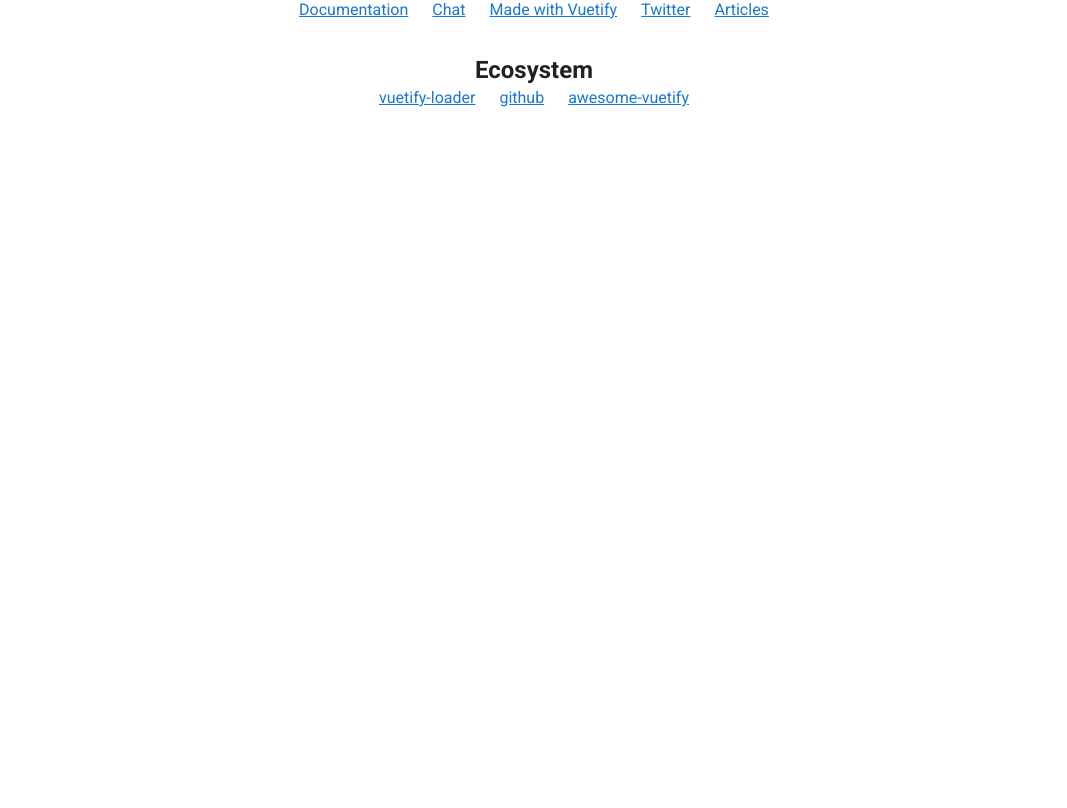
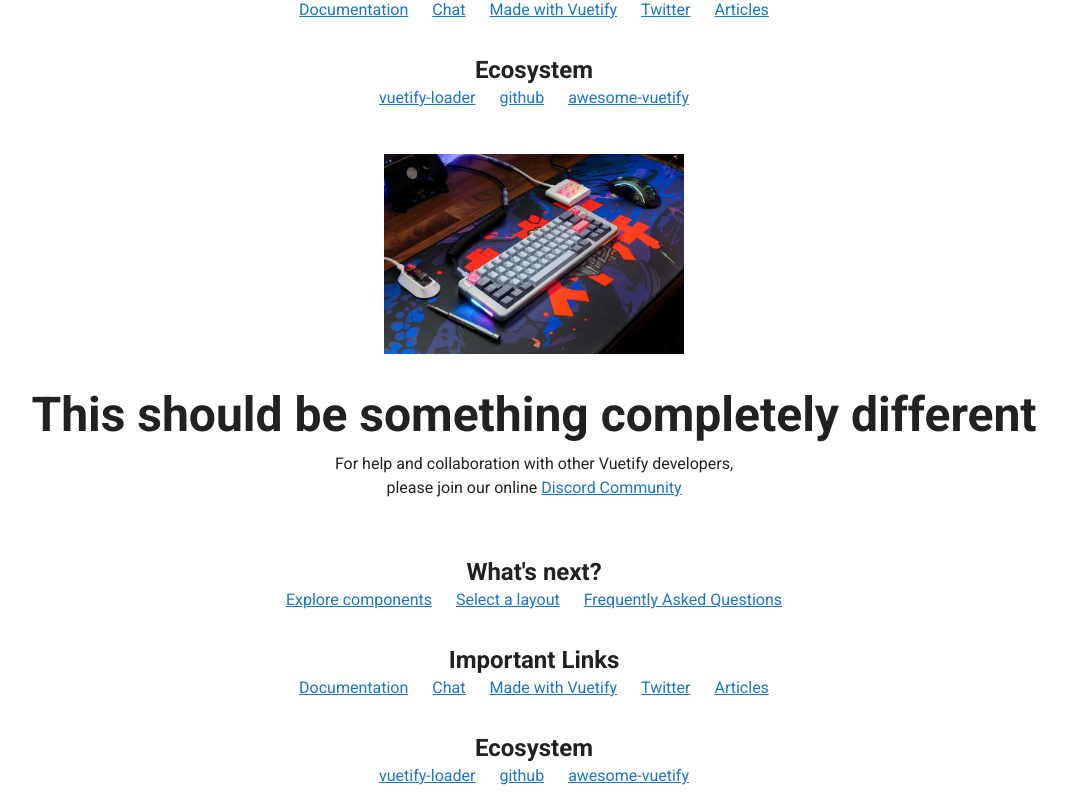
Before and after one commit to antholuo/enghack2021, a Vue app in the folder website/: page / in a window 1280 px wide. Shown: the part 612-1420 px from the top of the page, without its empty margins (106-1173 px from the left). Before the commit the page ends 800 px from the top, so only its background shows below. Built offline with nearby package versions, Linux system fonts and the light colour scheme.

Commit message:
Added section to site

```diff
--- a/website/src/App.vue
+++ b/website/src/App.vue
@@ -2,7 +2,7 @@
   <v-app>
     <v-app-bar
       app
-      color="primary"
+      color="secondary"
       dark
     >
       <div class="d-flex align-center">
@@ -32,25 +32,28 @@
         target="_blank"
         text
       >
-        <span class="mr-2">Latest Release</span>
+        <span class="mr-2">Go to the github</span>
         <v-icon>mdi-open-in-new</v-icon>
       </v-btn>
     </v-app-bar>
 
     <v-main>
       <HelloWorld/>
+      <annitest/>
     </v-main>
   </v-app>
 </template>
 
 <script>
 import HelloWorld from './components/HelloWorld';
+import annitest from './components/annitest';
 
 export default {
   name: 'App',
 
   components: {
     HelloWorld,
+    annitest,
   },
 
   data: () => ({
--- /dev/null
+++ b/website/src/components/annitest.vue
@@ -0,0 +1,151 @@
+<template>
+  <v-container>
+    <v-row class="text-center">
+      <v-col cols="12">
+        <v-img
+          :src="require('../assets/temp_keyb.jpg')"
+          class="my-3"
+          contain
+          height="200"
+        />
+      </v-col>
+
+      <v-col class="mb-4">
+        <h1 class="display-2 font-weight-bold mb-3">
+          This should be something completely different
+        </h1>
+
+        <p class="subheading font-weight-regular">
+          For help and collaboration with other Vuetify developers,
+          <br>please join our online
+          <a
+            href="https://community.vuetifyjs.com"
+            target="_blank"
+          >Discord Community</a>
+        </p>
+      </v-col>
+
+      <v-col
+        class="mb-5"
+        cols="12"
+      >
+        <h2 class="headline font-weight-bold mb-3">
+          What's next?
+        </h2>
+
+        <v-row justify="center">
+          <a
+            v-for="(next, i) in whatsNext"
+            :key="i"
+            :href="next.href"
+            class="subheading mx-3"
+            target="_blank"
+          >
+            {{ next.text }}
+          </a>
+        </v-row>
+      </v-col>
+
+      <v-col
+        class="mb-5"
+        cols="12"
+      >
+        <h2 class="headline font-weight-bold mb-3">
+          Important Links
+        </h2>
+
+        <v-row justify="center">
+          <a
+            v-for="(link, i) in importantLinks"
+            :key="i"
+            :href="link.href"
+            class="subheading mx-3"
+            target="_blank"
+          >
+            {{ link.text }}
+          </a>
+        </v-row>
+      </v-col>
+
+      <v-col
+        class="mb-5"
+        cols="12"
+      >
+        <h2 class="headline font-weight-bold mb-3">
+          Ecosystem
+        </h2>
+
+        <v-row justify="center">
+          <a
+            v-for="(eco, i) in ecosystem"
+            :key="i"
+            :href="eco.href"
+            class="subheading mx-3"
+            target="_blank"
+          >
+            {{ eco.text }}
+          </a>
+        </v-row>
+      </v-col>
+    </v-row>
+  </v-container>
+</template>
+
+<script>
+  export default {
+    name: 'annitest',
+
+    data: () => ({
+      ecosystem: [
+        {
+          text: 'vuetify-loader',
+          href: 'https://github.com/vuetifyjs/vuetify-loader',
+        },
+        {
+          text: 'github',
+          href: 'https://github.com/vuetifyjs/vuetify',
+        },
+        {
+          text: 'awesome-vuetify',
+          href: 'https://github.com/vuetifyjs/awesome-vuetify',
+        },
+      ],
+      importantLinks: [
+        {
+          text: 'Documentation',
+          href: 'https://vuetifyjs.com',
+        },
+        {
+          text: 'Chat',
+          href: 'https://community.vuetifyjs.com',
+        },
+        {
+          text: 'Made with Vuetify',
+          href: 'https://madewithvuejs.com/vuetify',
+        },
+        {
+          text: 'Twitter',
+          href: 'https://twitter.com/vuetifyjs',
+        },
+        {
+          text: 'Articles',
+          href: 'https://medium.com/vuetify',
+        },
+      ],
+      whatsNext: [
+        {
+          text: 'Explore components',
+          href: 'https://vuetifyjs.com/components/api-explorer',
+        },
+        {
+          text: 'Select a layout',
+          href: 'https://vuetifyjs.com/getting-started/pre-made-layouts',
+        },
+        {
+          text: 'Frequently Asked Questions',
+          href: 'https://vuetifyjs.com/getting-started/frequently-asked-questions',
+        },
+      ],
+    }),
+  }
+</script>
```
Also changed, not shown: website/src/assets/temp_keyb.jpg (added).
